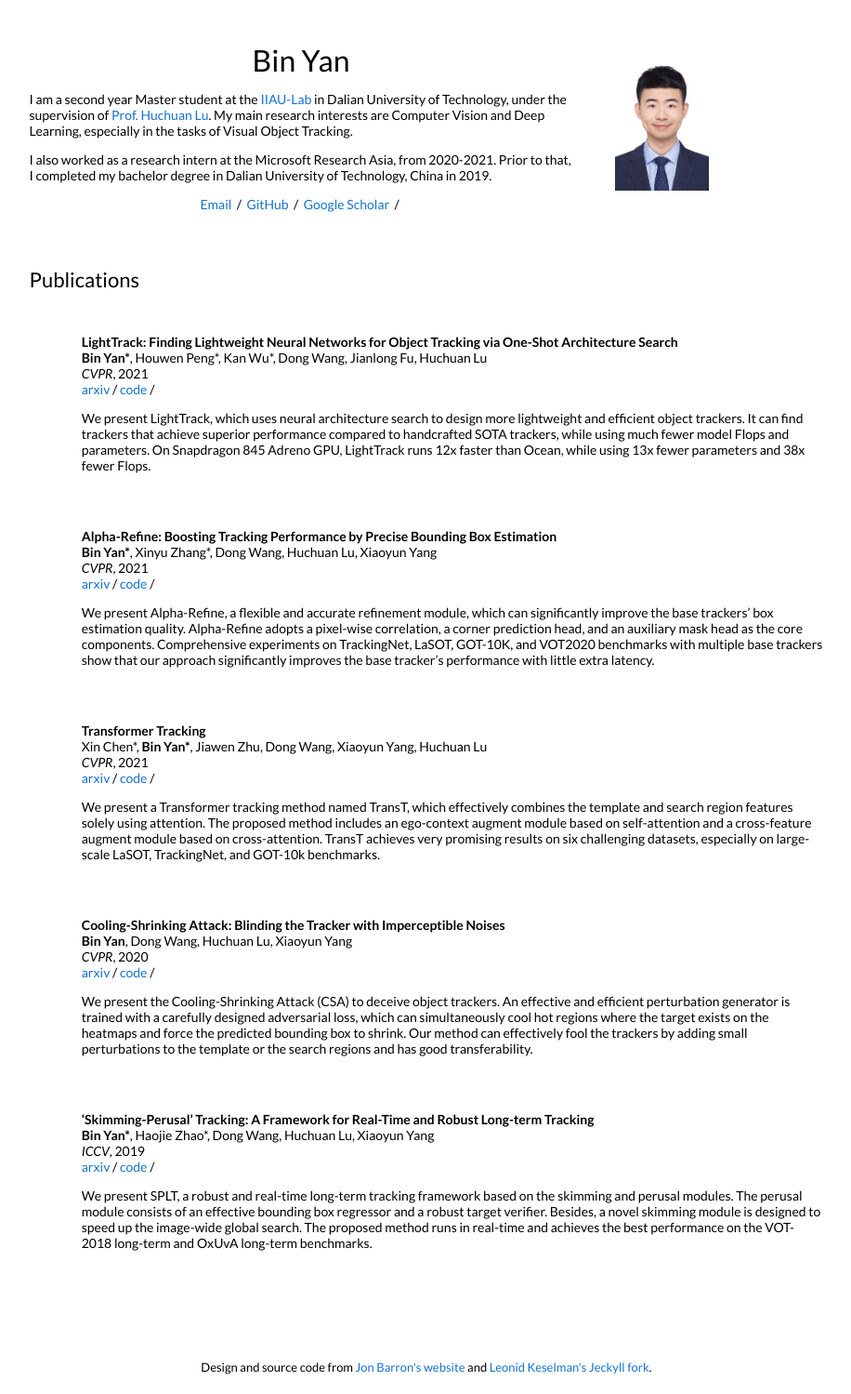
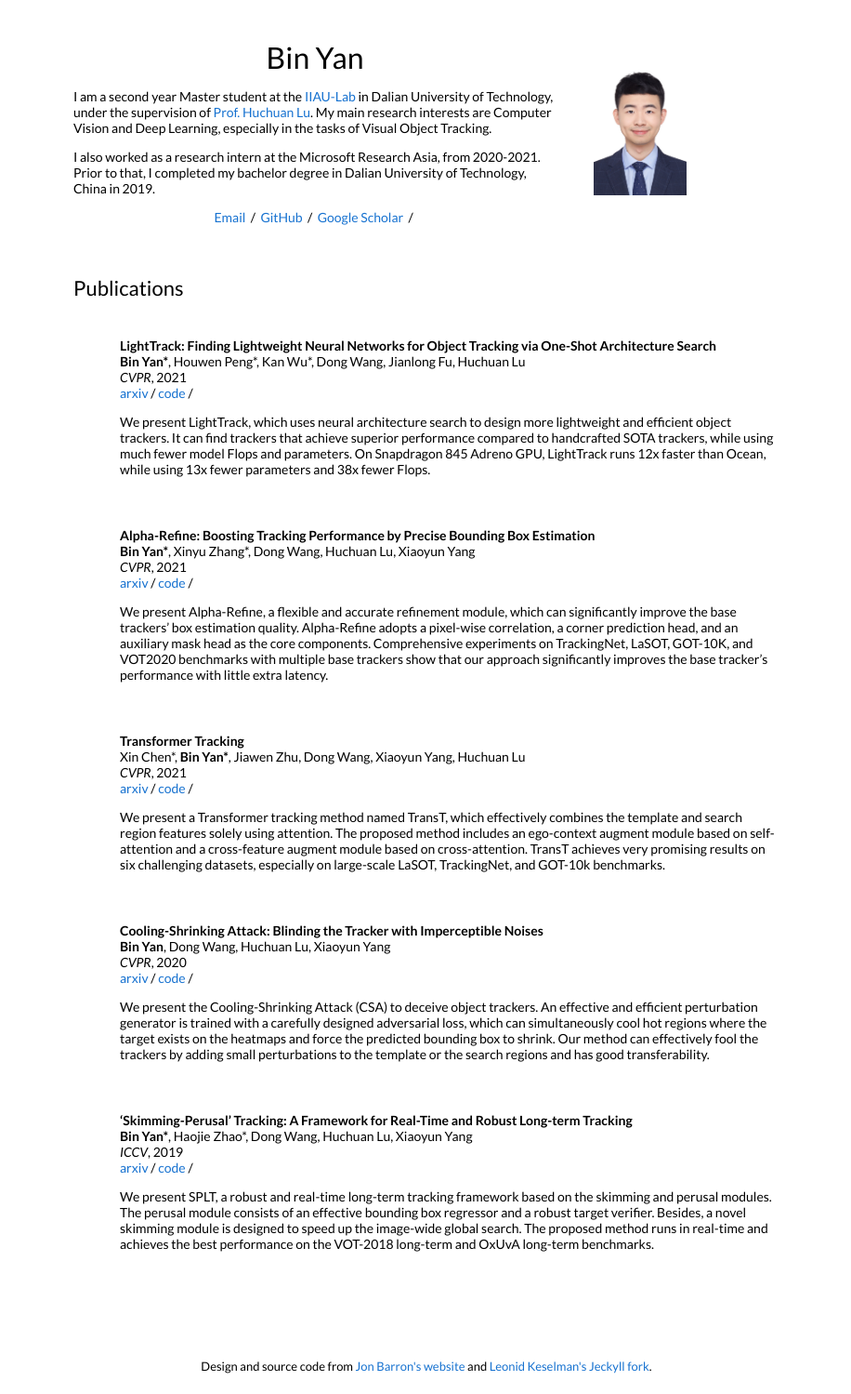
Before and after one commit to MasterBin-IIAU/masterbin-iiau.github.io, a Jekyll site: the page built from _posts/2021-04-29-lighttrack.markdown, in a window 1280 px wide. Shown: the whole page at 93% size, without its empty margins (181-1097 px from the left). Built offline with Jekyll 4.4.1, drawn with Linux system fonts in a browser that asks for light colours.

Commit message:
tune size

```diff
--- a/_layouts/default.html
+++ b/_layouts/default.html
@@ -18,7 +18,7 @@
 
 
 <body>
-  <table style="width:100%;max-width:900px;border:0px;border-spacing:0px;border-collapse:separate;margin-right:auto;margin-left:auto;">
+  <table style="width:100%;max-width:800px;border:0px;border-spacing:0px;border-collapse:separate;margin-right:auto;margin-left:auto;">
     <tr style="padding:0px">
       <td style="padding:0px">
         <table style="width:100%;border:0px;border-spacing:0px;border-collapse:separate;margin-right:auto;margin-left:auto;">
@@ -40,7 +40,7 @@
               </p>
             </td>
             <td style="padding:2.5%;width:40%;max-width:40%">
-              <img style="width:45%;max-width:45%" alt="profile photo" src="images/my_photo.JPG">
+              <img style="width:50%;max-width:50%" alt="profile photo" src="images/my_photo.JPG">
             </td>
           </tr>
         </table>
```
